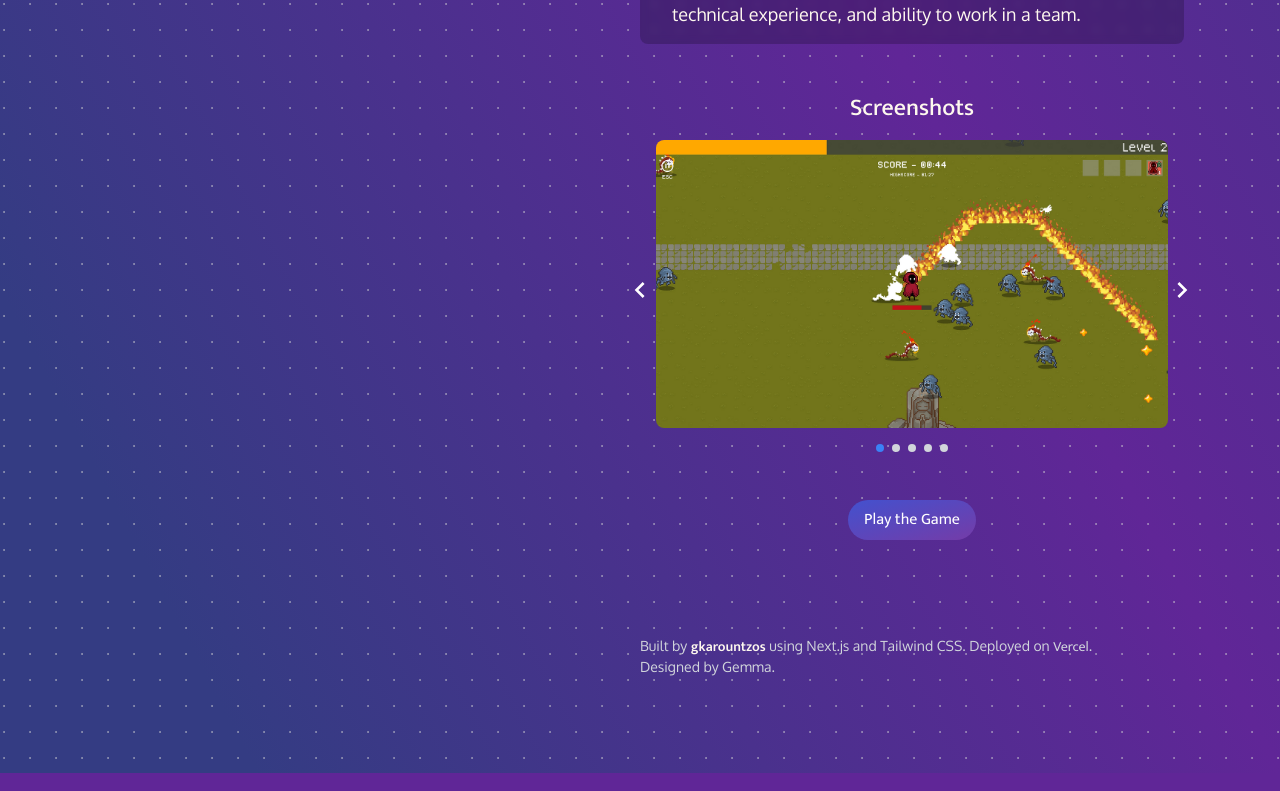
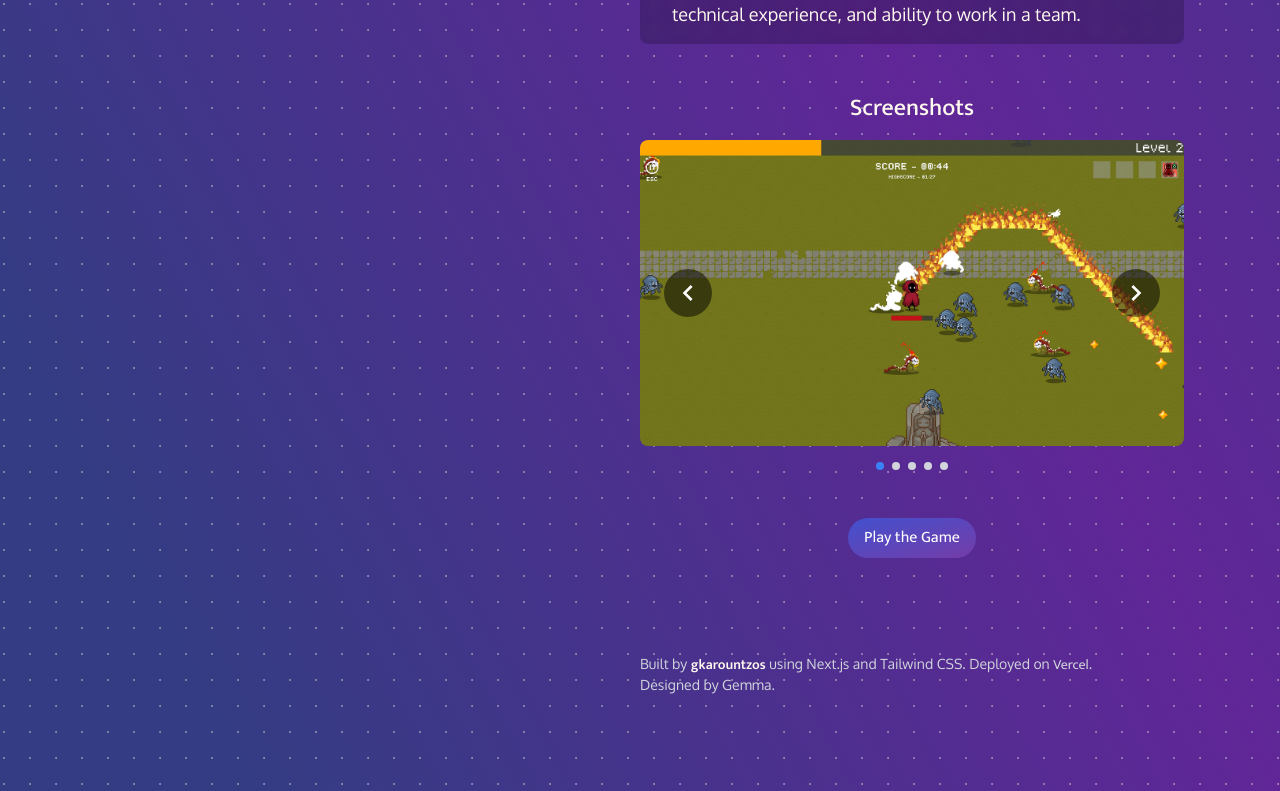
Before and after one commit to gkarountzos/gemma-wolferstan, a Next.js app: page /projects/ascension-dude in a window 1280 px wide. Shown: the part 1638-2429 px from the top of the page. Built offline with nearby package versions, Linux system fonts and the light colour scheme.

Commit message:
refined screenshost and modal for better UX

```diff
--- a/components/ProjectCard.tsx
+++ b/components/ProjectCard.tsx
@@ -9,11 +9,11 @@ interface ProjectCardProps {
 
 const ProjectCard: React.FC<ProjectCardProps> = ({ project }) => {
   return (
-    <div className="border-none rounded-xl backdrop-blur-lg transition-transform transform md:hover:scale-[102%]">
+    <div className=" rounded-xl hover:bg-black/15 transition-all transform md:hover:scale-[102%]">
       <Link href={`/projects/${project.slug}`}>
         <div className="flex flex-col xl:flex-row lg:flex-col tablet:flex-row tablet:space-x-8 xl:space-x-8 lg:space-x-0 items-center p-4">
           <div className="flex-shrink-0">
-            <h3 className="text-center text-lg font-semibold text-[#FEF8EE] py-2 tablet:block lg:block hidden">
+            <h3 className="text-center text-lg font-semibold text-[#FEF8EE] py-2  xl:hidden lg:block tablet:hidden block">
               {project.title}
             </h3>
             <Image
--- a/components/ScreenshotSlider.tsx
+++ b/components/ScreenshotSlider.tsx
@@ -1,7 +1,7 @@
 "use client";
 
 import Image from "next/image";
-import { useState, useEffect } from "react";
+import { useState, useEffect, useCallback } from "react";
 import { MdKeyboardArrowRight, MdKeyboardArrowLeft } from "react-icons/md";
 import ReactDOM from "react-dom";
 import { useSwipeable } from "react-swipeable";
@@ -20,10 +20,11 @@ const ArrowButton = ({ direction, onClick }: ArrowButtonProps) => {
   return (
     <button
       onClick={onClick}
-      className={`absolute top-1/2 hidden tablet:block lg:flex ${
-        isLeft ? "left-[-40px]" : "right-[-50px]"
-      } transform -translate-y-1/2 text-white rounded-full p-2`}
-      style={{ fontSize: "32px", width: "60px", height: "60px" }}
+      className={`absolute top-1/2 ${
+        isLeft ? "left-6" : "right-6"
+      } transform -translate-y-1/2 text-white bg-black bg-opacity-50 rounded-full p-2`}
+      style={{ fontSize: "32px", width: "48px", height: "48px" }}
+      aria-label={isLeft ? "Previous Image" : "Next Image"}
     >
       {isLeft ? <MdKeyboardArrowLeft /> : <MdKeyboardArrowRight />}
     </button>
@@ -33,73 +34,62 @@ const ArrowButton = ({ direction, onClick }: ArrowButtonProps) => {
 const ScreenshotSlider = ({ images }: SliderProps) => {
   const [currentIndex, setCurrentIndex] = useState(0);
   const [isModalOpen, setIsModalOpen] = useState(false);
-  const [isMounted, setIsMounted] = useState(false);
-  const [isTransitioning, setIsTransitioning] = useState(false);
+  const [canOpenModal, setCanOpenModal] = useState(false);
 
   useEffect(() => {
-    setIsMounted(true);
+    const handleResize = () => {
+      const isTabletOrLarger = window.matchMedia("(min-width: 768px)").matches;
+      setCanOpenModal(isTabletOrLarger);
+    };
+
+    handleResize(); // Initial check
+    window.addEventListener("resize", handleResize);
+
+    return () => window.removeEventListener("resize", handleResize);
   }, []);
 
-  const changeImage = (step: number) => {
-    if (isTransitioning) return;
-
-    setIsTransitioning(true);
-    setTimeout(() => {
+  const changeImage = useCallback(
+    (step: number) => {
       setCurrentIndex(
         (prevIndex) => (prevIndex + step + images.length) % images.length
       );
-      setIsTransitioning(false);
-    }, 300);
+    },
+    [images.length]
+  );
+
+  const handleImageClick = () => {
+    if (canOpenModal) {
+      setIsModalOpen(true);
+    }
   };
 
-  const handleImageClick = () => setIsModalOpen(true);
   const handleCloseModal = () => setIsModalOpen(false);
   const handleBackdropClick = (e: React.MouseEvent) => {
     if (e.target === e.currentTarget) handleCloseModal();
   };
 
-  const swipeHandlersMain = useSwipeable({
+  const swipeHandlers = useSwipeable({
     onSwipedLeft: () => changeImage(1),
     onSwipedRight: () => changeImage(-1),
     preventScrollOnSwipe: true,
     trackMouse: true,
   });
 
-  const swipeHandlersModal = useSwipeable({
-    onSwipedLeft: () => changeImage(1),
-    onSwipedRight: () => changeImage(-1),
-    preventScrollOnSwipe: true,
-    trackMouse: true,
-  });
-
-  const modalContent = isModalOpen && (
+  const modalContent = (
     <div
       className="fixed inset-0 z-50 flex items-center justify-center bg-black bg-opacity-75"
       onClick={handleBackdropClick}
+      {...swipeHandlers}
     >
-      <div className="relative max-w-xl w-full p-4" {...swipeHandlersModal}>
+      <div className="relative max-w-fit w-full p-4">
         <div className="overflow-hidden relative w-full">
-          <div
-            className={`whitespace-nowrap transition-transform duration-300 ${
-              isTransitioning
-                ? "transform -translate-x-full"
-                : "transform translate-x-0"
-            }`}
-            style={{
-              transform: `translateX(-${currentIndex * 100}%)`,
-            }}
-          >
-            {images.map((image, index) => (
-              <Image
-                key={index}
-                src={image}
-                alt={`Screenshot ${index + 1}`}
-                width={1200}
-                height={675}
-                className="inline-block object-contain w-full h-full max-h-[80vh] cursor-pointer"
-              />
-            ))}
-          </div>
+          <Image
+            src={images[currentIndex]}
+            alt={`Screenshot ${currentIndex + 1}`}
+            width={1200}
+            height={675}
+            className="object-contain w-full h-full max-h-[80vh] cursor-pointer"
+          />
         </div>
         <ArrowButton direction="left" onClick={() => changeImage(-1)} />
         <ArrowButton direction="right" onClick={() => changeImage(1)} />
@@ -108,15 +98,11 @@ const ScreenshotSlider = ({ images }: SliderProps) => {
   );
 
   return (
-    <div className="relative w-full max-w-lg mx-auto" {...swipeHandlersMain}>
+    <div className="relative mx-auto" {...swipeHandlers}>
       <div className="overflow-hidden rounded-lg">
         <div className="relative w-full">
           <div
-            className={`whitespace-nowrap transition-transform duration-300 ${
-              isTransitioning
-                ? "transform -translate-x-full"
-                : "transform translate-x-0"
-            }`}
+            className="whitespace-nowrap transition-transform duration-300"
             style={{
               transform: `translateX(-${currentIndex * 100}%)`,
             }}
@@ -133,12 +119,11 @@ const ScreenshotSlider = ({ images }: SliderProps) => {
               />
             ))}
           </div>
+          {/* Arrow Buttons */}
+          <ArrowButton direction="left" onClick={() => changeImage(-1)} />
+          <ArrowButton direction="right" onClick={() => changeImage(1)} />
         </div>
       </div>
-
-      {/* Arrow Buttons */}
-      <ArrowButton direction="left" onClick={() => changeImage(-1)} />
-      <ArrowButton direction="right" onClick={() => changeImage(1)} />
 
       {/* Indicator Dots */}
       <div className="flex justify-center mt-4">
@@ -153,7 +138,7 @@ const ScreenshotSlider = ({ images }: SliderProps) => {
       </div>
 
       {/* Modal Content */}
-      {isMounted && ReactDOM.createPortal(modalContent, document.body)}
+      {isModalOpen && ReactDOM.createPortal(modalContent, document.body)}
     </div>
   );
 };
```
